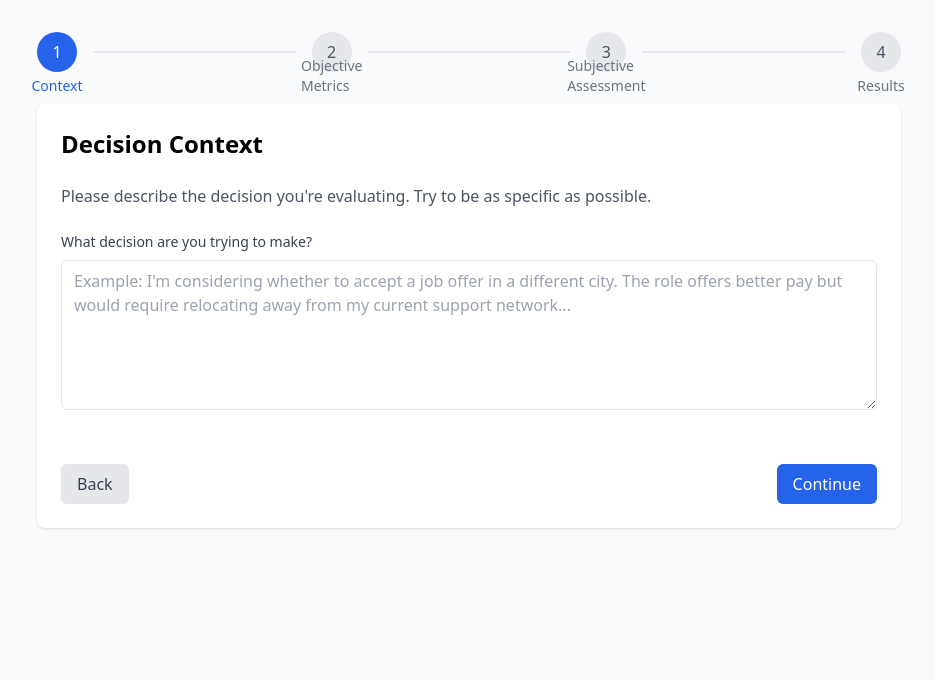
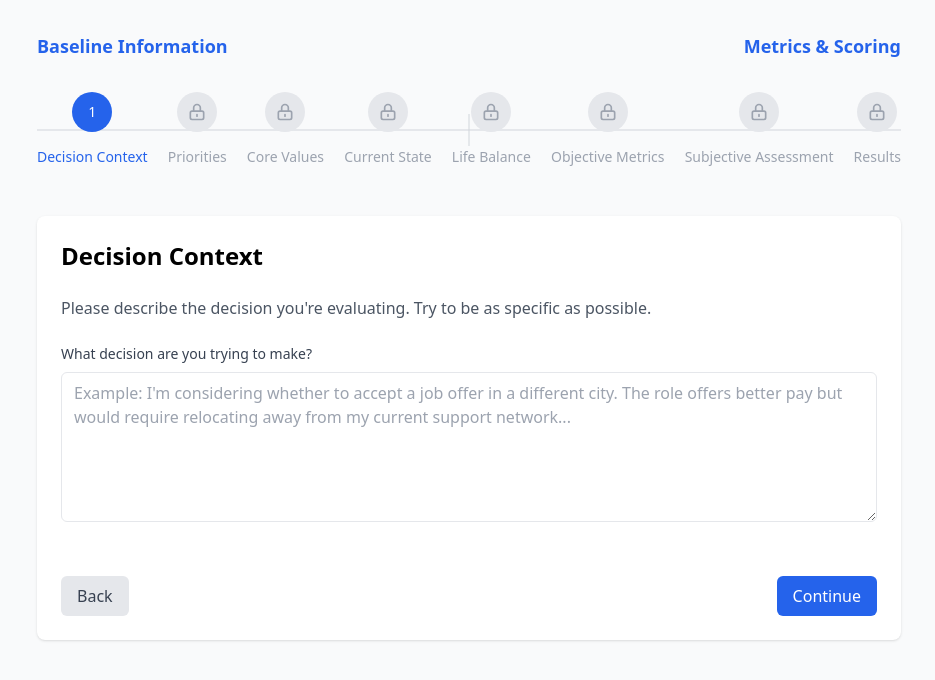
Before and after one commit to Hscheer1210/decision-framework, a Next.js app: page / in a window 1280 px wide. Shown: the top 680 px of the page, without its empty margins (171-1106 px from the left). Built offline with nearby package versions, Linux system fonts and the light colour scheme.

Commit message:
update progress bar to align with current flow

```diff
--- a/src/components/layout/ProgressBar.tsx
+++ b/src/components/layout/ProgressBar.tsx
@@ -1,5 +1,6 @@
 // src/components/Layout/ProgressBar.tsx
 import React from 'react';
+import { useDecisionStore } from '../../state/store';
 
 interface ProgressBarProps {
   steps: string[];
@@ -13,58 +14,114 @@ const steps = [
   { id: 3, name: 'Results' }
 ];
 
-export const ProgressBar: React.FC<ProgressBarProps> = ({ currentStep }) => {
+export const ProgressBar: React.FC<ProgressBarProps> = ({ steps, currentStep }) => {
+    const { context, priorities, coreValues } = useDecisionStore();
+
+    // Helper function to determine if a step is accessible
+    const isStepAccessible = (stepIndex: number) => {
+        switch (stepIndex) {
+            case 0: // Decision Context
+                return true;
+            case 1: // Priorities
+                return !!context;
+            case 2: // Core Values
+                return !!context && !!priorities;
+            case 3: // Current State
+            case 4: // Life Balance
+                return !!context && !!priorities && coreValues.length > 0;
+            case 5: // Objective Metrics
+            case 6: // Subjective Assessment
+            case 7: // Results
+                return !!context && !!priorities && coreValues.length > 0;
+            default:
+                return false;
+        }
+    };
+
+    // Helper function to get step status
+    const getStepStatus = (index: number) => {
+        if (currentStep > index) return 'completed';
+        if (currentStep === index && isStepAccessible(index)) return 'current';
+        if (isStepAccessible(index)) return 'upcoming';
+        return 'locked';
+    };
+
     return (
-    <div className="mb-8">
-      <div className="flex justify-between items-center">
-        {steps.map((step, index) => (
-          <React.Fragment key={step.id}>
+        <div className="mb-12">
+          {/* Stage Labels */}
+          <div className="flex justify-between mb-8">
+            <div className="text-lg font-semibold text-blue-600">
+              Baseline Information
+            </div>
+            <div className="text-lg font-semibold text-blue-600">
+              Metrics & Scoring
+            </div>
+          </div>
+
+          <div className="relative">
+            {/* Progress line */}
+            <div className="absolute top-1/2 transform -translate-y-1/2 h-0.5 bg-gray-200 w-full" />
+
+            {/* Steps */}
+            <div className="relative flex justify-between">
+              {steps.map((step, index) => {
+                const status = getStepStatus(index);
+
+                return (
+                  <div key={index} className="flex flex-col items-center">
                     {/* Step Circle */}
-            <div className="relative">
                     <div
-                className={`w-10 h-10 rounded-full flex items-center justify-center ${
-                  currentStep >= step.id
-                    ? 'bg-blue-600 text-white'
-                    : 'bg-gray-200 text-gray-600'
-                }`}
+                      className={`
+                        relative z-10 flex items-center justify-center w-10 h-10 rounded-full
+                        transition-all duration-200
+                        ${status === 'completed' ? 'bg-blue-600' :
+                          status === 'current' ? 'bg-blue-600' :
+                          status === 'upcoming' ? 'bg-white border-2 border-blue-600' :
+                          'bg-gray-200 cursor-not-allowed'}
+                      `}
                     >
-                {currentStep > step.id ? (
-                  <svg
-                    className="w-6 h-6"
-                    fill="none"
-                    stroke="currentColor"
-                    viewBox="0 0 24 24"
-                  >
-                    <path
-                      strokeLinecap="round"
-                      strokeLinejoin="round"
-                      strokeWidth={2}
-                      d="M5 13l4 4L19 7"
-                    />
+                      {status === 'completed' ? (
+                        <svg className="w-6 h-6 text-white" fill="none" stroke="currentColor" viewBox="0 0 24 24">
+                          <path strokeLinecap="round" strokeLinejoin="round" strokeWidth={2} d="M5 13l4 4L19 7" />
+                        </svg>
+                      ) : status === 'locked' ? (
+                        <svg className="w-5 h-5 text-gray-400" fill="none" stroke="currentColor" viewBox="0 0 24 24">
+                          <path strokeLinecap="round" strokeLinejoin="round" strokeWidth={2} d="M12 15v2m-6 4h12a2 2 0 002-2v-6a2 2 0 00-2-2H6a2 2 0 00-2 2v6a2 2 0 002 2zm10-10V7a4 4 0 00-8 0v4h8z" />
                         </svg>
                       ) : (
-                  step.id + 1
+                        <span className={`
+                          font-medium text-sm
+                          ${status === 'current' ? 'text-white' :
+                            status === 'upcoming' ? 'text-blue-600' :
+                            'text-gray-500'}
+                        `}>
+                          {index + 1}
+                        </span>
                       )}
                     </div>
+
                     {/* Step Label */}
-              <div
-                className={`absolute -bottom-6 left-1/2 transform -translate-x-1/2 text-sm ${
-                  currentStep >= step.id ? 'text-blue-600' : 'text-gray-500'
-                }`}
-              >
-                {step.name}
+                    <div className="mt-3 text-center">
+                      <span className={`
+                        text-sm font-medium
+                        ${status === 'completed' || status === 'current' ? 'text-blue-600' :
+                          status === 'upcoming' ? 'text-gray-600' :
+                          'text-gray-400'}
+                      `}>
+                        {step}
+                      </span>
                     </div>
+
+                    {/* Stage Separator */}
+                    {index === 4 && (
+                      <div className="absolute top-1/2 left-1/2 transform -translate-x-1/2 -translate-y-1/2">
+                        <div className="w-px h-8 bg-gray-300"></div>
                       </div>
-            {/* Connector Line */}
-            {index < steps.length - 1 && (
-              <div
-                className={`flex-1 h-0.5 mx-4 ${
-                  currentStep > index ? 'bg-blue-600' : 'bg-gray-200'
-                }`}
-              />
                     )}
-          </React.Fragment>
-        ))}
+                  </div>
+                );
+              })}
+            </div>
           </div>
         </div>
     );
```
Lines whose indentation alone changed are shown as unchanged.
